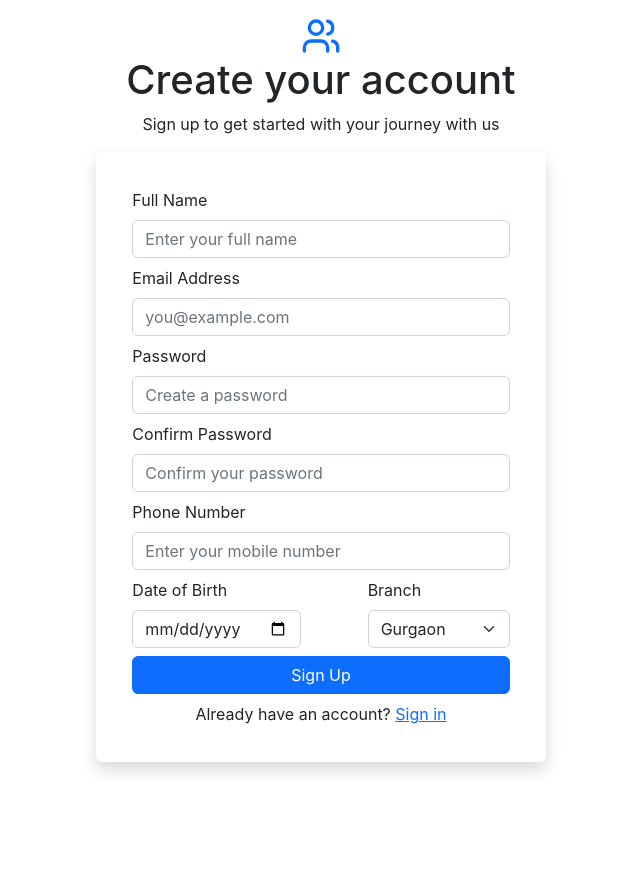
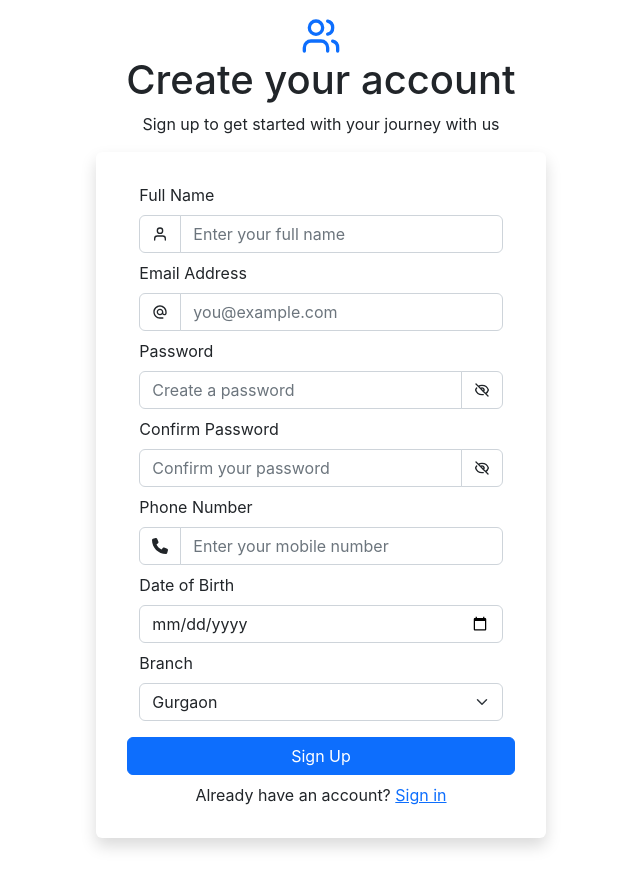
Before and after one commit to ksahana-developer/gymapp-frontend, a React (Create React App) app in the folder frontend-gym/: page /signup in a window 1280 px wide. Shown: the top 888 px of the page, without its empty margins (319-959 px from the left). Before the commit the page ends 826 px from the top, so only its background shows below. Built offline with nearby package versions, Linux system fonts and the light colour scheme.

Commit message:
added icons to inputs in signup and state for passoword icon

```diff
--- a/frontend-gym/src/components/SignUp/SignUp.jsx
+++ b/frontend-gym/src/components/SignUp/SignUp.jsx
@@ -1,66 +1,73 @@
 import { LuUsers } from "react-icons/lu";
 import "./SignUp.css";
+import { FiUser } from "react-icons/fi";
 import { Link, useNavigate } from "react-router-dom";
 import { useState } from "react";
+import { MdAlternateEmail } from "react-icons/md";
+import { HiOutlineEye } from "react-icons/hi2";
+import { HiOutlineEyeOff } from "react-icons/hi";
+import { FaPhone } from "react-icons/fa6";
 // import registerCustomer from "../AddCustomerModal/addCustomerModal"
 
 const SignUp = () => {
-  const navigate = useNavigate()
+  const [passwordIcon, setPasswordIcon] = useState(false)
+  const [confirmPasswordIcon, setConfirmPasswordIcon] = useState(false)
+  const navigate = useNavigate();
   const [message, setMessage] = useState("");
-  const [formData , setFormData] = useState(
-    {
-      name : "",
-      email : "",
+  const [formData, setFormData] = useState({
+    name: "",
+    email: "",
     password: "",
-      confirmPassword : "",
+    confirmPassword: "",
     phoneNo: "",
-      dateOfBirth : "",
+    dateOfBirth: "",
     role: "Member", // Set default value
     branch: "Gurgaon", // Set default value
-    })
+  });
   const handleChange = (e) => {
-      setFormData({...formData, [e.target.name]: e.target.value})
-    }
+    setFormData({ ...formData, [e.target.name]: e.target.value });
+  };
 
   const signUpCustomer = async (e) => {
     e.preventDefault();
 
-      if(formData.password !== formData.confirmPassword){
-        setMessage("Enter the same password")
-        return
+    if (formData.password !== formData.confirmPassword) {
+      setMessage("Enter the same password");
+      return;
     }
     try {
-          const response = await fetch("http://localhost:5000/api/customers/register", {
+      const response = await fetch(
+        "http://localhost:5000/api/customers/register",
+        {
           method: "POST",
-          headers : {"Content-Type" : "application/json"},
-          body: JSON.stringify(formData)
-          },
+          headers: { "Content-Type": "application/json" },
+          body: JSON.stringify(formData),
+        }
       );
 
-        const data = await response.json()
-        if(response.status === 201){
-          setMessage("Sign up successfull")
-          setFormData(
-            {
-              name : "",
-              email : "",
+      const data = await response.json();
+      if (response.status === 201) {
+        setMessage("Sign up successfull");
+        setFormData({
+          name: "",
+          email: "",
           password: "",
-              confirmPassword : "",
+          confirmPassword: "",
           phoneNo: "",
-              dateOfBirth : "",
+          dateOfBirth: "",
           role: "Member", // Set default value
           branch: "Gurgaon", // Set default value
-            })
-            e.target.reset()
-          setTimeout(() => setMessage(''), 3000)
-        }else{
-          setMessage(data.message || "Sign up failed")
+        });
+        e.target.reset();
+        setTimeout(() => setMessage(""), 3000);
+      } else {
+        setMessage(data.message || "Sign up failed");
       }
     } catch (error) {
-          console.log(error)
-          setMessage("Failed to signUp")
+      console.log(error);
+      setMessage("Failed to signUp");
     }
-    }
+  };
 
   return (
     <div className="d-flex flex-column p-3 align-items-center">
@@ -79,11 +86,18 @@ const SignUp = () => {
           className="d-flex flex-column shadow p-3 mb-5 bg-white rounded"
           style={{ width: "90%", padding: "20px", borderRadius: "5px" }}
         >
-          <form style={{ padding: "20px", borderRadius: "10px" }} onSubmit={signUpCustomer}>
-            <div>
+          <form
+            style={{ padding: "15px", borderRadius: "10px" }}
+            onSubmit={signUpCustomer}
+          >
+              <div className="container">
               <label htmlFor="name" className="form-label">
                 Full Name
               </label>
+                <div className="input-group">
+                  <span className="input-group-text" style={{backgroundColor: "white"}}>
+                    <FiUser />
+                  </span>
                   <input
                     type="text"
                     className="form-control"
@@ -95,10 +109,16 @@ const SignUp = () => {
                     required
                   />
                 </div>
-            <div>
+              </div>
+
+            <div className="container">
             <label htmlFor="email" className="form-label mt-2">
                 Email Address
               </label>
+              <div className="input-group">
+                <span className="input-group-text" style={{backgroundColor: "white"}}>
+                <MdAlternateEmail />
+                </span>
               <input
                 type="email"
                 className="form-control"
@@ -110,13 +130,15 @@ const SignUp = () => {
                 required
               />
                 </div>
+              </div>
 
-            <div>
+            <div className="container">
               <label htmlFor="password" className="form-label mt-2">
                 Password
               </label>
+              <div className="input-group">
                 <input
-                type="password"
+                type={passwordIcon? "password" : "text"}
                 className="form-control"
                 id="password"
                 name="password"
@@ -125,14 +147,19 @@ const SignUp = () => {
                 onChange={handleChange}
                 required
               />
+              <button className="input-group-text" style={{backgroundColor: "white"}} onClick={() => setPasswordIcon(!passwordIcon)}>
+              {passwordIcon? <HiOutlineEye /> : <HiOutlineEyeOff />}
+                    </button>
+              </div>
             </div>
 
-            <div>
+            <div className="container">
               <label htmlFor="confirmPassword" className="form-label mt-2">
                 Confirm Password
               </label>
+              <div className="input-group">
               <input
-                type="password"
+                type= {confirmPasswordIcon? "password" : "text"}
                 className="form-control"
                 id="confirmPassword"
                 name="confirmPassword"
@@ -141,12 +168,20 @@ const SignUp = () => {
                 onChange={handleChange}
                 required
               />
+              <button className="input-group-text" style={{backgroundColor: "white"}} onClick={() => setConfirmPasswordIcon(!confirmPasswordIcon)}>
+                {confirmPasswordIcon? <HiOutlineEye /> : <HiOutlineEyeOff/>}
+              </button>
+              </div>
             </div>
 
-            <div className="mb-2">
+            <div className="container">
               <label htmlFor="phoneNo" className="form-label mt-2">
                 Phone Number
               </label>
+              <div className="input-group">
+                <span className="input-group-text" style={{backgroundColor: "white"}}>
+                <FaPhone />
+                </span>
               <input
                 type="tel"
                 className="form-control"
@@ -161,9 +196,11 @@ const SignUp = () => {
               />
               </div>
 
-            <div className="d-flex gap-3 justify-content-between">
+            </div>
+
+            <div className="container cursor-pointer">
               <div>
-                <label htmlFor="dateOfBirth" className="form-label">
+                <label htmlFor="dateOfBirth" className="form-label mt-2">
                   Date of Birth
                 </label>
                 <input
@@ -176,8 +213,9 @@ const SignUp = () => {
                   required
                 />
               </div>
-              <div className="mb-1">
-                <label htmlFor="branch" className="form-label">
+            </div>
+            <div className="container mb-3">
+                <label htmlFor="branch" className="form-label mt-2">
                   Branch
                 </label>
                 <select
@@ -192,7 +230,6 @@ const SignUp = () => {
                   <option value="Chennai">Chennai</option>
                 </select>
               </div>
-            </div>
 
             <div className="d-flex justify-content-center mt-1">
               <button type="submit" className="btn btn-primary w-100">
@@ -201,15 +238,21 @@ const SignUp = () => {
             </div>
             <div className="d-flex justify-content-center mt-2">
               <span>
-                Already have an account? <Link to='/login'>Sign in</Link>
+                Already have an account? <Link to="/login">Sign in</Link>
               </span>
             </div>
           </form>
-          {message &&  (<div
-          className={`alert ${message.includes('successfull')? "alert-success" : "alert-danger"}`}
+          {message && (
+            <div
+              className={`alert ${
+                message.includes("successfull")
+                  ? "alert-success"
+                  : "alert-danger"
+              }`}
             >
               {message}
-        </div>)}
+            </div>
+          )}
         </div>
       </div>
     </div>
```
Also changed, not shown: frontend-gym/src/pages/SignUp/SignUp.jsx (+5 -4 lines). Lines whose indentation alone changed are shown as unchanged.
